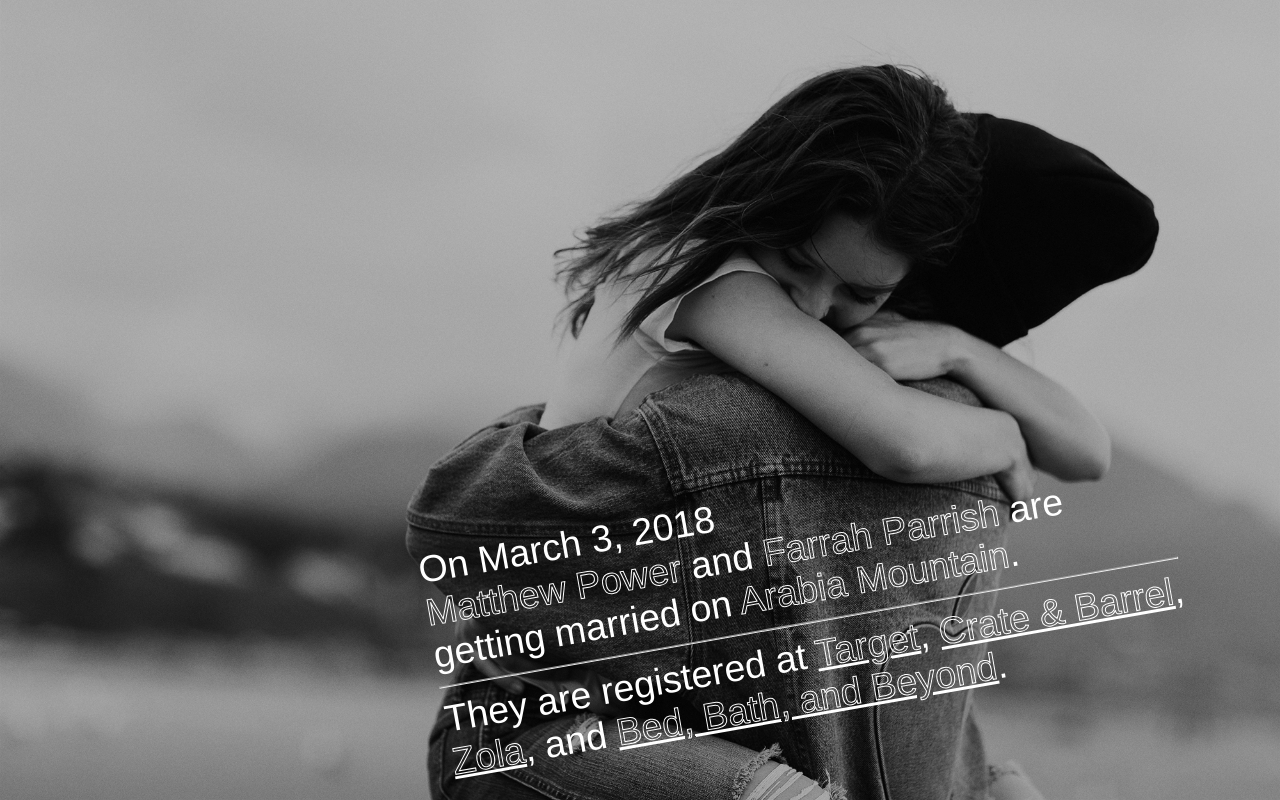
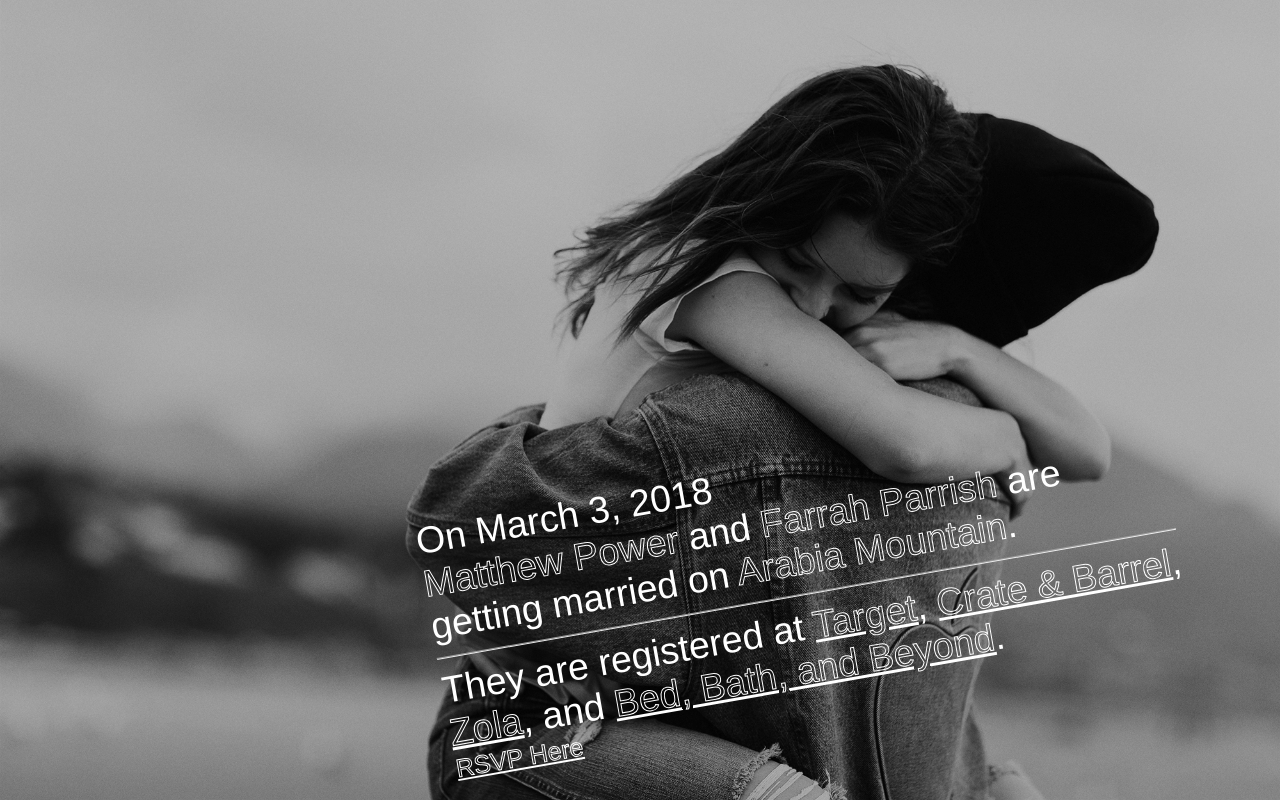
Before and after one commit to matthewapower/wedding-site, a plain HTML site: page index.html in a window 1280 px wide. Drawn offline with nearby package versions, Linux system fonts and the light colour scheme.

Commit message:
Add in RSVP Button.

```diff
--- a/index.html
+++ b/index.html
@@ -22,6 +22,7 @@
         <a data-okimage="https://s3-us-west-2.amazonaws.com/matthewapower/wedding+pics/bg-5.jpg" href="https://www.zola.com/registry/farrahandmatt" target="_blank">Zola</a>, and
         <a data-okimage="https://s3-us-west-2.amazonaws.com/matthewapower/wedding+pics/bg-6.jpg" href="https://www.bedbathandbeyond.com/store/giftregistry/view_registry_guest.jsp?pwsToken=&eventType=Wedding&inventoryCallEnabled=true&registryId=545252325&pwsurl=" target="_blank">Bed, Bath, and Beyond</a>.
       </h2>
+      <a href="https://form.jotform.com/matthewapower/wedding-rsvp-form" target="_blank">RSVP Here</a>
     </section>
     <script src="https://code.jquery.com/jquery-3.2.1.min.js" integrity="sha256-hwg4gsxgFZhOsEEamdOYGBf13FyQuiTwlAQgxVSNgt4=" crossorigin="anonymous"></script>
     <script type="text/javascript" src="okhover.min.js"></script>
```
